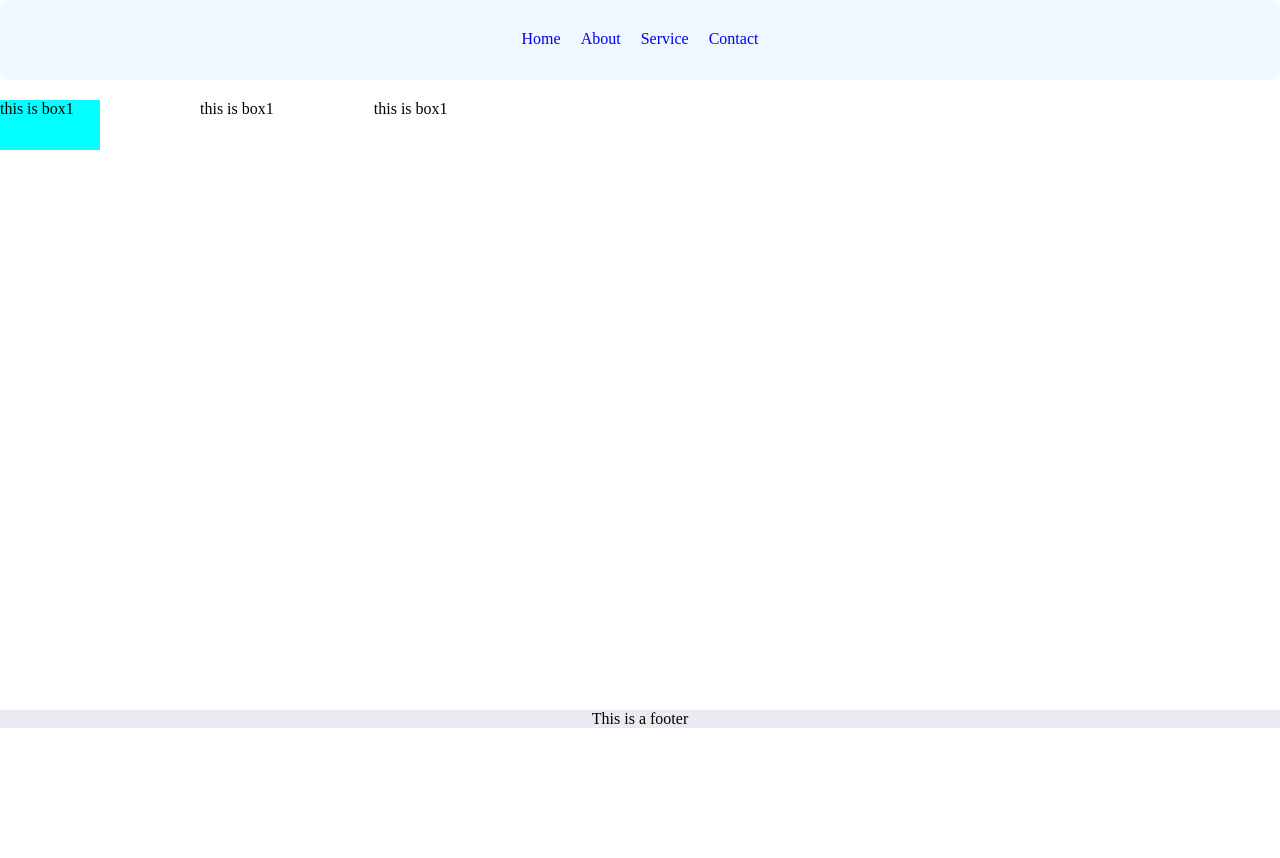
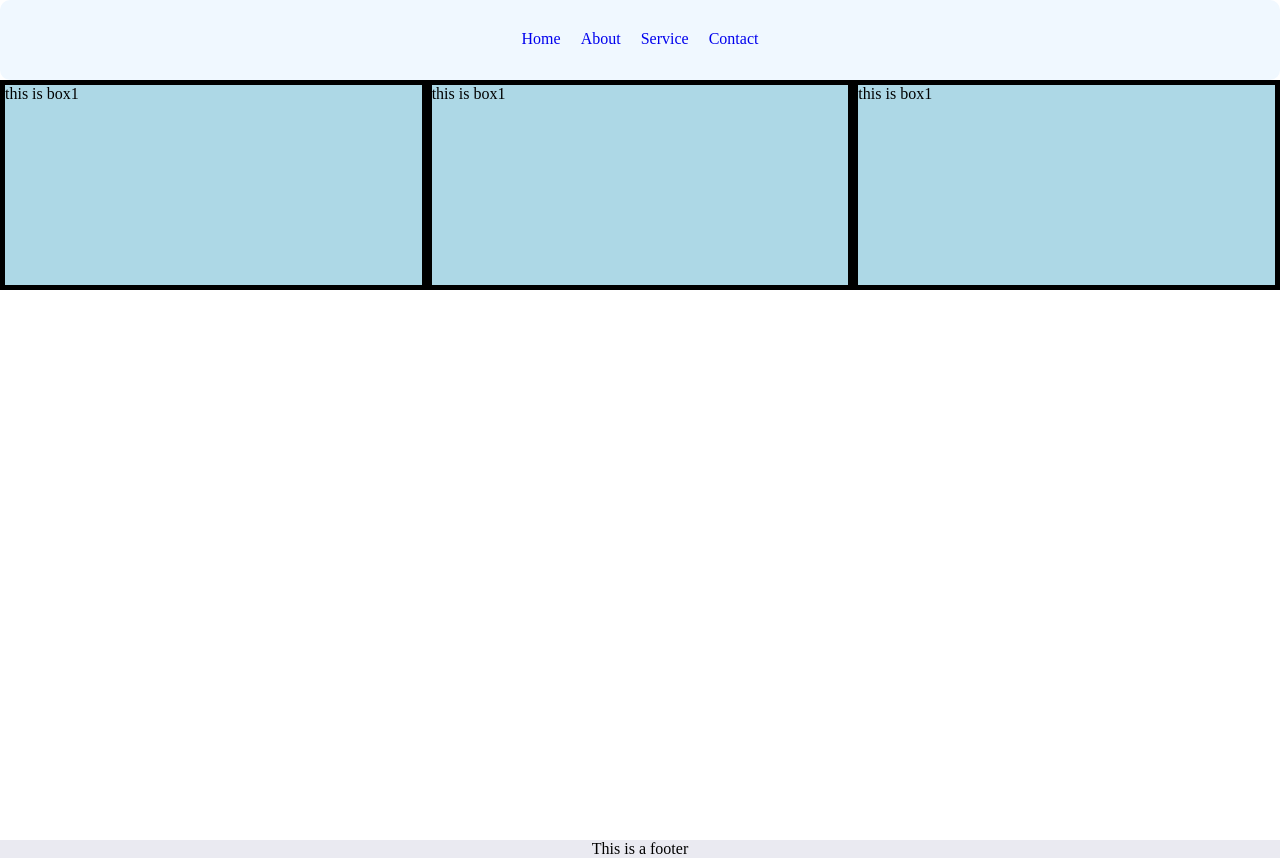
Before and after one commit to Srishti-paudel/web-tech-assignment, a plain HTML site: page assignment1/assignment1.html in a window 1280 px wide. Before the commit the page ends 800 px from the top, so only its background shows below. Drawn offline with Linux system fonts and the light colour scheme.

Commit message:
css added tto box and navbar

```diff
--- a/assignment1/assignment1.css
+++ b/assignment1/assignment1.css
@@ -5,8 +5,15 @@
 a{
 
     text-decoration: none;
-    gap:10px;
+    gap:30px;
     padding:10px;
+
+}
+a:hover{
+    background-color: red;
+    height:fit-content;
+    width: fit-content;
+    border-radius: 20px;
 
 }
 nav{
@@ -21,21 +28,15 @@ nav{
 }
 #boxes{
 
-    height:60px;
+    display: flex;
 
-    padding-top: 20px;
-    display: flex;
-    gap:100px;
-    border-radius: 20px;
-    border-width: 20px;
-    border-color: black;
 
 }
 #box1{
-    height:50px;
-    width: 100px;
-    border-color: black;
-    background-color: aqua;
+ flex: 1;              /*  sab box lai equal width deko */
+    height: 200px;
+    background-color: lightblue;
+    border: 5px solid black;
 }
 footer{
      margin-top:550px ;
--- a/assignment1/assignment1.html
+++ b/assignment1/assignment1.html
@@ -16,8 +16,8 @@
         </nav>
     <div id="boxes">
         <div id="box1">this  is box1</div>
-            <div id="box2">this is box1</div>
-           <div id="box3">this is box1</div>
+            <div id="box1">this is box1</div>
+           <div id="box1">this is box1</div>
     </div>
     <footer>
         <p>This is a footer</p>
```
